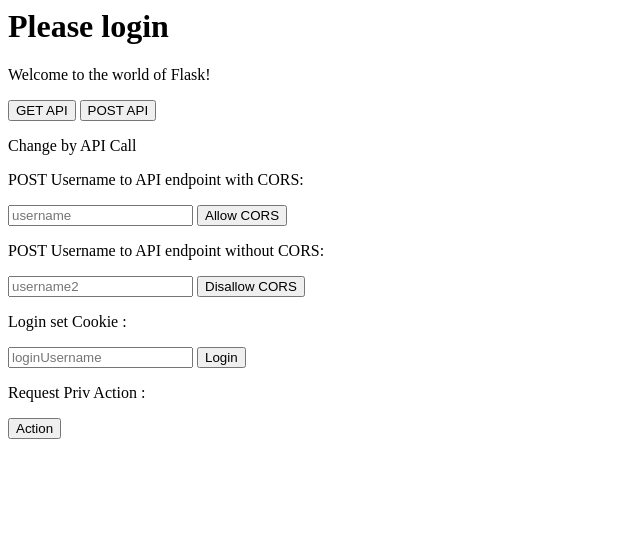
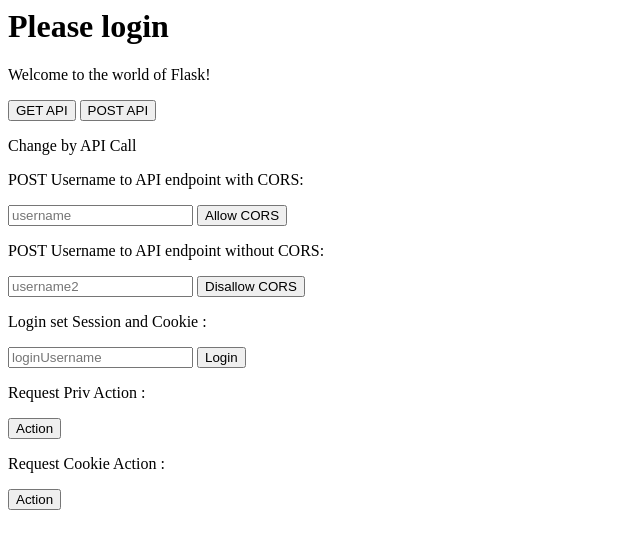
Before and after one commit to restdone/CSS_CSRF_CORS, a Flask app: page / in a window 1280 px wide. Shown: the top 549 px of the page, without its empty margins (0-640 px from the left). Run offline with Flask 2, Linux system fonts and the light colour scheme.

Commit message:
Update for CSS cookie ACtion

```diff
--- a/appA/app.py
+++ b/appA/app.py
@@ -72,6 +72,18 @@ def privaction():
       # do something else
       return "fail"
 
+@app.route('/api/cookieaction', methods=['POST','OPTIONS'])
+def cookieaction():
+  if request.method == "POST":
+    if 'userID' in request.cookies:
+      if  request.cookies.get('userID') == "restdone": # should also check it is same as cookie
+      # do something
+        print("Cookie Action triggiered.")
+        return "success"
+    else:
+      # do something else
+      return "fail"
+
 @app.route('/')
 def hello_world():
       return render_template('index.html')
--- a/appA/templates/index.html
+++ b/appA/templates/index.html
@@ -103,6 +103,21 @@
   }
 
 
+  function attemptCookieAction(){
+    fetch ("http://localhost:9999/api/cookieaction",{
+        //some headers control
+        method: 'POST'
+      })
+      .then(response=>response.text())
+      .then(data=>{
+        if (data == 'success')
+          document.getElementById("CookieActionResult").innerHTML = "Cookie Action has done at server";
+          else
+          document.getElementById("CookieActionResult").innerHTML = "Cookie Action has failed at server";
+      })
+  }
+
+
     </script>
   </head>
   <body onload="checkUserID()">
@@ -118,12 +133,15 @@
     <p>POST Username to API endpoint without CORS:</p>
     <input type="text" id="username2" name="username2" placeholder="username2">
     <button type="submit" onclick="return post_api2(document.getElementById('username2').value);" >Disallow CORS</button>
-    <p>Login set Cookie :</p>
+    <p>Login set Session and Cookie :</p>
     <input type="text" id="loginUsername" name="loginUsername" placeholder="loginUsername">
     <button type="submit" onclick="return login(document.getElementById('loginUsername').value);" >Login</button>
     <p>Request Priv Action :</p>
     <button type="submit" onclick="return attemptPrivAction();" >Action</button>
     <p id="actionResult"></p>
+    <p>Request Cookie Action :</p>
+    <button type="submit" onclick="return attemptCookieAction();" >Action</button>
+    <p id="CookieActionResult"></p>
 
   </body>
 </html>
```
